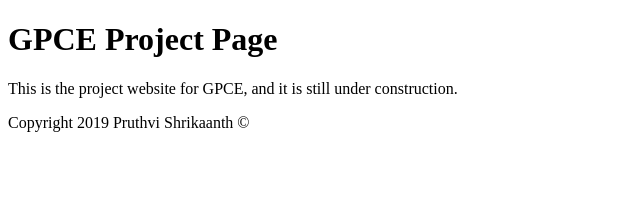
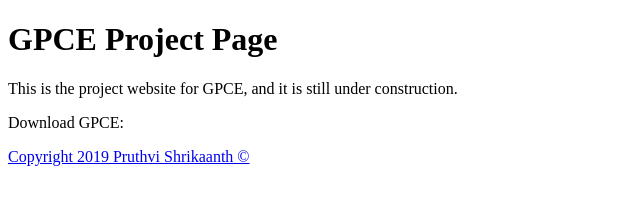
Before and after one commit to Blue0Tech/GPCE, a plain HTML site: page index.html in a window 1280 px wide. Shown: the whole page, without its empty margins (0-640 px from the left). Drawn offline with Linux system fonts and the light colour scheme.

Commit message:
testing out website functionality
Just experimenting with directory listing.

```diff
--- a/index.html
+++ b/index.html
@@ -12,6 +12,9 @@ GPCE Project Page
 <p>
 This is the project website for GPCE, and it is still under construction.
 </p>
+<p>
+Download GPCE: <a href="C#/GPCE.exe" />
+</p>
 </body>
 <footer>
 Copyright 2019 Pruthvi Shrikaanth ©
```
